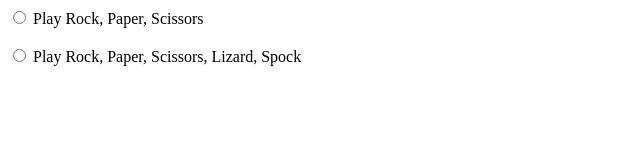
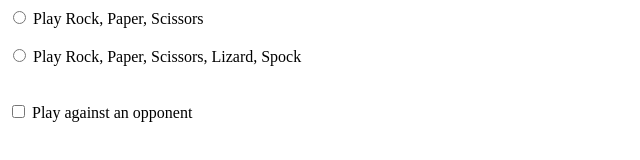
Before and after one commit to comp426-2023-spring/e02-imharris2702, a website: page public/index.html in a window 1280 px wide. Shown: the whole page, without its empty margins (0-640 px from the left). Drawn offline with Linux system fonts and the light colour scheme.

Commit message:
Create checkbox for playing against an opponent

```diff
--- a/public/index.html
+++ b/public/index.html
@@ -6,12 +6,15 @@
         <link rel="stylesheet" href="styles.css">
     </head>
     <body>
-        <form>
+        <form id="game_settings">
             <input type="radio" id="rps" name="game_choice" value="rps">
             <label for="rps">Play Rock, Paper, Scissors</label>
             <br><br>
             <input type="radio" id="rpsls" name="game_choice" value="rpsls">
             <label for="rpsls">Play Rock, Paper, Scissors, Lizard, Spock</label>
+            <br><br><br>
+            <input type="checkbox" id="opponent" name="mode" value="opponent">
+            <label for="mode">Play against an opponent</label>
         </form>
     <!-- Your interface markup goes here -->
     <!-- For interface examples, look in the `/examples/` directory in the root of your starter code repo. -->
```
